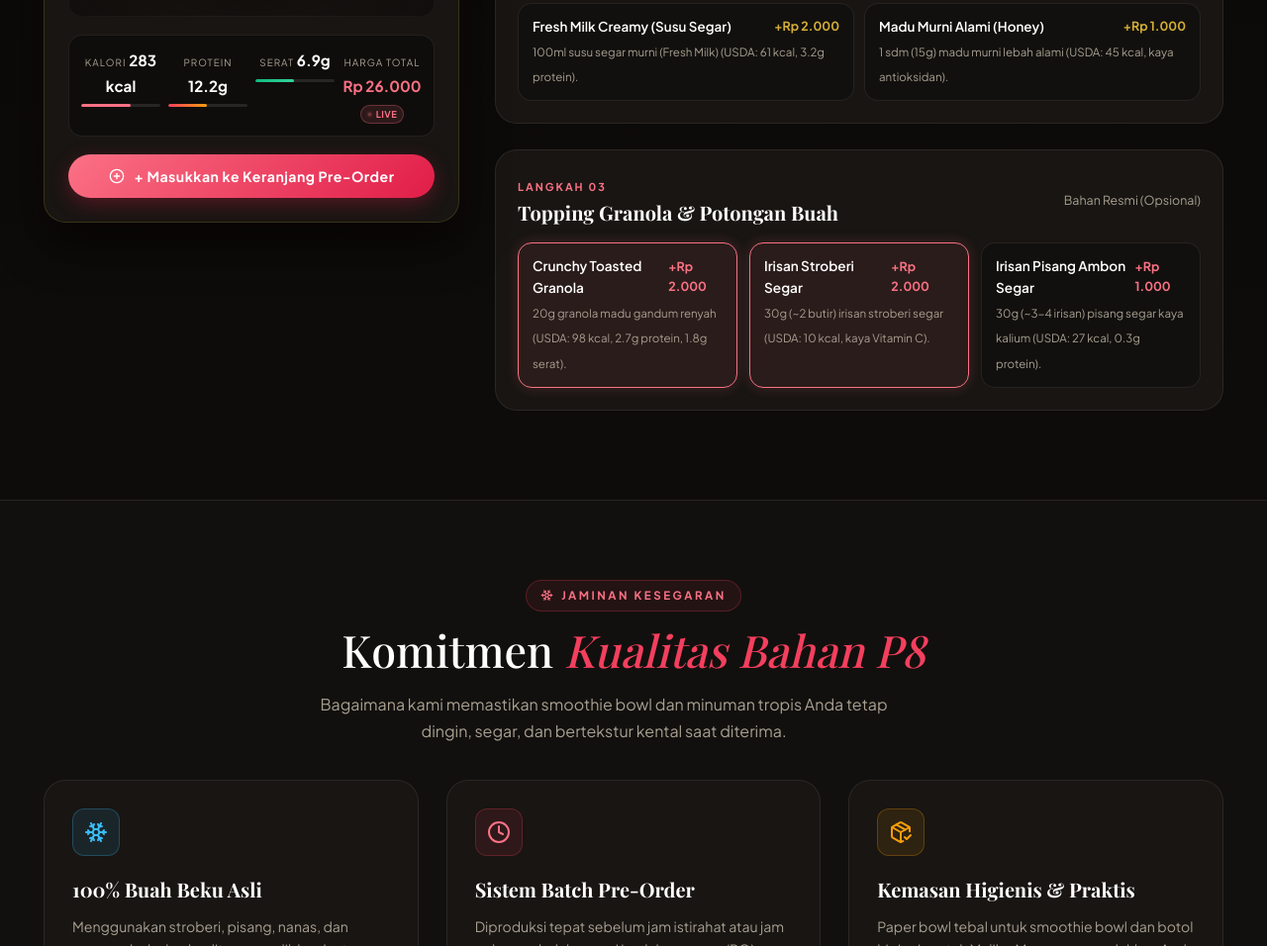
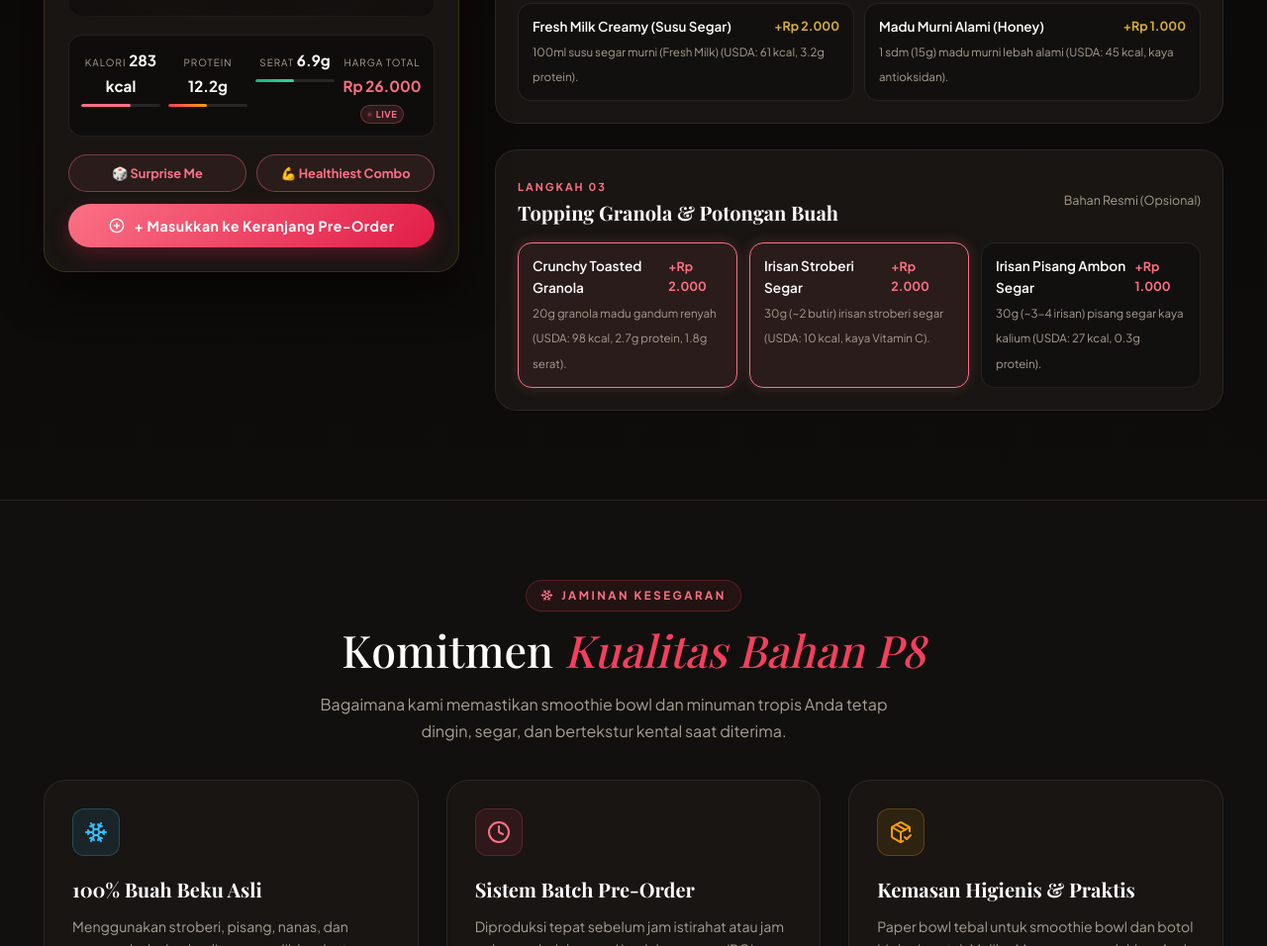
Before and after one commit to WhatdoyouwantK/smoothie-therapy, a plain HTML site: page smoothie-bowls/index.html in a window 1280 px wide. Shown: the part 1360-2316 px from the top of the page at 99% size. Drawn offline with nearby package versions, Linux system fonts and the light colour scheme; a web font is replaced by a local one.

Commit message:
Add Surprise Me and Healthiest Combo quick-pick buttons to both studios

```diff
--- a/salad/style.css
+++ b/salad/style.css
@@ -1730,3 +1730,36 @@ footer {
 .btn-sleek-checkout.btn-ruby-checkout:hover {
   box-shadow: 0 6px 20px rgba(244, 63, 94, 0.5);
 }
+
+/* Quick-pick buttons (Surprise Me / Healthiest Combo) */
+.quick-pick-row {
+  display: grid;
+  grid-template-columns: 1fr 1fr;
+  gap: 10px;
+  margin-top: 18px;
+}
+.quick-pick-btn {
+  padding: 10px 8px;
+  border-radius: 9999px;
+  border: 1px solid rgba(212, 175, 55, 0.35);
+  background: rgba(212, 175, 55, 0.08);
+  color: var(--gold);
+  font-size: 0.8rem;
+  font-weight: 700;
+  cursor: pointer;
+  transition: all 0.2s ease;
+}
+.quick-pick-btn:hover {
+  background: var(--gold);
+  color: #000;
+  transform: translateY(-1px);
+}
+.quick-pick-btn.ruby {
+  border-color: rgba(251, 113, 133, 0.4);
+  background: rgba(251, 113, 133, 0.08);
+  color: #fb7185;
+}
+.quick-pick-btn.ruby:hover {
+  background: #fb7185;
+  color: #fff;
+}
--- a/smoothie-bowls/app.js
+++ b/smoothie-bowls/app.js
@@ -149,6 +149,32 @@ function renderBaseTabs() {
       </div>
     `;
   }).join('');
+}
+
+// Quick-pick helpers (official ingredients only)
+function pickRandomKey(obj) {
+  const keys = Object.keys(obj);
+  return keys[Math.floor(Math.random() * keys.length)];
+}
+
+function refreshBowlStudio() {
+  renderControls();
+  renderStage();
+  updateNutrition();
+}
+
+function surpriseMeBowl() {
+  currentBowl.base = pickRandomKey(smoothieData.bases);
+  currentBowl.booster = Math.random() < 0.6 ? pickRandomKey(smoothieData.boosters) : null;
+  currentBowl.toppings = Object.keys(smoothieData.toppings).filter(() => Math.random() < 0.5);
+  refreshBowlStudio();
+}
+
+function healthiestBowl() {
+  currentBowl.base = 'strawberry-smoothie-bowl';
+  currentBowl.booster = 'fresh-milk';
+  currentBowl.toppings = ['fresh-strawberry', 'fresh-banana'];
+  refreshBowlStudio();
 }
 
 function selectBase(key) {
--- a/smoothie-bowls/index.html
+++ b/smoothie-bowls/index.html
@@ -162,7 +162,12 @@
             </div>
           </div>
 
-          <button class="btn-ruby" style="width: 100%; justify-content: center; margin-top: 18px;" onclick="addCustomBowlToBag()">
+          <div class="quick-pick-row">
+            <button class="quick-pick-btn ruby" onclick="surpriseMeBowl()">🎲 Surprise Me</button>
+            <button class="quick-pick-btn ruby" onclick="healthiestBowl()">💪 Healthiest Combo</button>
+          </div>
+
+          <button class="btn-ruby" style="width: 100%; justify-content: center; margin-top: 12px;" onclick="addCustomBowlToBag()">
             <i data-lucide="plus-circle" style="width: 16px; height: 16px;"></i>
             <span>+ Masukkan ke Keranjang Pre-Order</span>
           </button>
--- a/smoothie-bowls/style.css
+++ b/smoothie-bowls/style.css
@@ -1800,3 +1800,27 @@ footer {
 .btn-sleek-checkout.btn-ruby-checkout:hover {
   box-shadow: 0 6px 20px rgba(244, 63, 94, 0.5);
 }
+
+/* Quick-pick buttons (Surprise Me / Healthiest Combo) */
+.quick-pick-row {
+  display: grid;
+  grid-template-columns: 1fr 1fr;
+  gap: 10px;
+  margin-top: 18px;
+}
+.quick-pick-btn {
+  padding: 10px 8px;
+  border-radius: 9999px;
+  border: 1px solid rgba(251, 113, 133, 0.4);
+  background: rgba(251, 113, 133, 0.08);
+  color: #fb7185;
+  font-size: 0.8rem;
+  font-weight: 700;
+  cursor: pointer;
+  transition: all 0.2s ease;
+}
+.quick-pick-btn:hover {
+  background: #fb7185;
+  color: #fff;
+  transform: translateY(-1px);
+}
```
Also changed, not shown: salad/app.js (+28 -0 lines), salad/index.html (+6 -1 lines).
